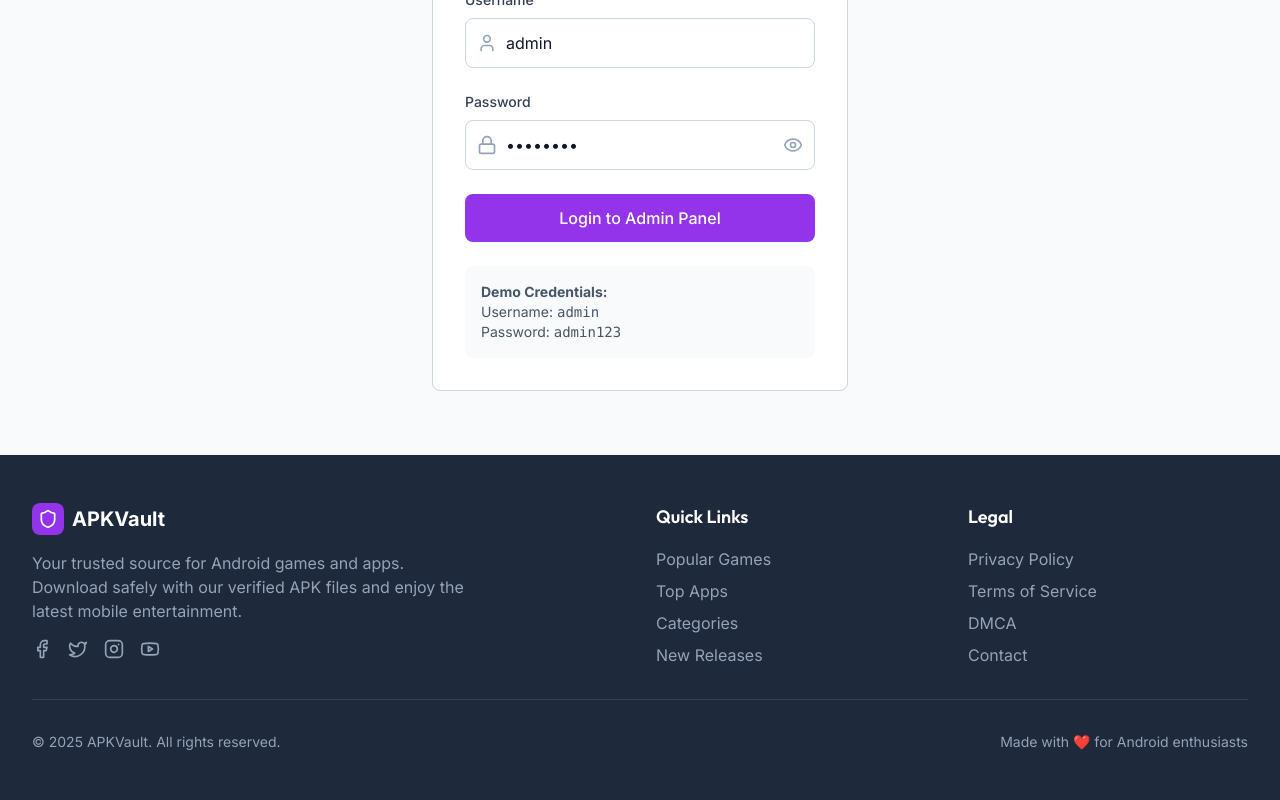
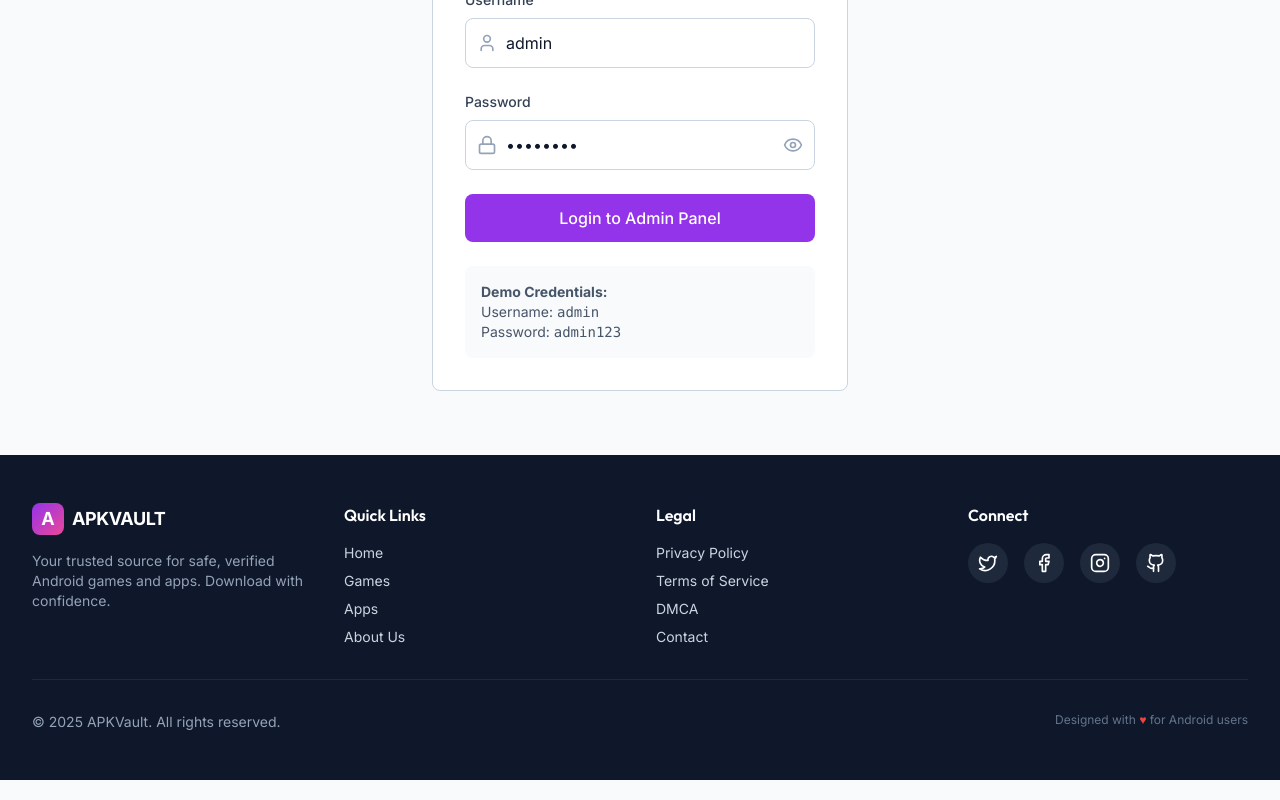
Before and after one commit to wuisem051/apps, a React (Vite) app: page /dev in a window 1280 px wide. Shown: the part 348-1148 px from the top of the page. Built offline with nearby package versions, Linux system fonts and the light colour scheme; what @radix-ui/themes would draw is missing.

Commit message:
fix: Admin.tsx error and add Netlify redirects

```diff
--- a/App.tsx
+++ b/App.tsx
@@ -13,8 +13,11 @@ import Admin from './src/pages/Admin';
 import GameDetail from './src/pages/GameDetail';
 import NotFound from './src/pages/NotFound';
 
+import { SiteProvider } from './src/context/SiteContext';
+
 const App: React.FC = () => {
   return (
+    <SiteProvider>
       <Theme appearance="inherit" radius="large" scaling="100%">
         <Router>
           <main className="min-h-screen font-inter">
@@ -37,6 +40,7 @@ const App: React.FC = () => {
           </main>
         </Router>
       </Theme>
+    </SiteProvider>
   );
 }
 
--- a/src/components/Footer.tsx
+++ b/src/components/Footer.tsx
@@ -1,90 +1,77 @@
 import React from 'react';
 import { Link } from 'react-router-dom';
-import { Shield, Facebook, Twitter, Instagram, Youtube } from 'lucide-react';
+import { Github, Twitter, Facebook, Instagram } from 'lucide-react';
+import { useSiteSettings } from '../context/SiteContext';
 
-const Footer = () => {
-  const currentYear = 2025;
-
-  const socialLinks = [
-    { name: 'Facebook', icon: Facebook, href: '#' },
-    { name: 'Twitter', icon: Twitter, href: '#' },
-    { name: 'Instagram', icon: Instagram, href: '#' },
-    { name: 'YouTube', icon: Youtube, href: '#' }
-  ];
-
-  const legalLinks = [
-    { name: 'Privacy Policy', href: '/privacy' },
-    { name: 'Terms of Service', href: '/terms' },
-    { name: 'DMCA', href: '/dmca' },
-    { name: 'Contact', href: '/contact' }
-  ];
+export default function Footer() {
+  const { footerText } = useSiteSettings();
 
   return (
-    <footer className="bg-slate-800 text-white">
-      <div className="max-w-7xl mx-auto px-4 sm:px-6 lg:px-8 py-12">
-        <div className="grid grid-cols-1 md:grid-cols-4 gap-8">
-          <div className="col-span-1 md:col-span-2">
-            <div className="flex items-center space-x-2 mb-4">
-              <div className="w-8 h-8 bg-purple-600 rounded-lg flex items-center justify-center">
-                <Shield className="w-5 h-5 text-white" />
+    <footer className="bg-slate-900 text-slate-300 py-12">
+      <div className="max-w-7xl mx-auto px-4 sm:px-6 lg:px-8">
+        <div className="grid grid-cols-1 md:grid-cols-4 gap-8 mb-8">
+          <div>
+            <div className="flex items-center gap-2 mb-4">
+              <div className="w-8 h-8 bg-gradient-to-br from-purple-600 to-pink-500 rounded-lg flex items-center justify-center">
+                <span className="text-white font-bold text-lg">A</span>
               </div>
-              <span className="text-xl font-bold">APKVault</span>
+              <span className="text-lg font-bold text-white uppercase tracking-tight">APKVault</span>
             </div>
-            <p className="text-slate-400 mb-4 max-w-md">
-              Your trusted source for Android games and apps. Download safely with our verified APK files and enjoy the latest mobile entertainment.
+            <p className="text-slate-400 text-sm">
+              Your trusted source for safe, verified Android games and apps. Download with confidence.
             </p>
-            <div className="flex space-x-4">
-              {socialLinks.map((social) => {
-                const Icon = social.icon;
-                return (
-                  <a
-                    key={social.name}
-                    href={social.href}
-                    className="text-slate-400 hover:text-purple-400 transition-colors"
-                    aria-label={social.name}
-                  >
-                    <Icon className="w-5 h-5" />
-                  </a>
-                );
-              })}
-            </div>
           </div>
 
           <div>
-            <h3 className="text-lg font-semibold mb-4">Quick Links</h3>
-            <ul className="space-y-2">
-              <li><Link to="/games" className="text-slate-400 hover:text-purple-400 transition-colors">Popular Games</Link></li>
-              <li><Link to="/apps" className="text-slate-400 hover:text-purple-400 transition-colors">Top Apps</Link></li>
-              <li><Link to="/categories" className="text-slate-400 hover:text-purple-400 transition-colors">Categories</Link></li>
-              <li><Link to="/new-releases" className="text-slate-400 hover:text-purple-400 transition-colors">New Releases</Link></li>
+            <h3 className="text-white font-semibold mb-4">Quick Links</h3>
+            <ul className="space-y-2 text-sm">
+              <li><Link to="/" className="hover:text-purple-400 transition-colors">Home</Link></li>
+              <li><Link to="/games" className="hover:text-purple-400 transition-colors">Games</Link></li>
+              <li><Link to="/apps" className="hover:text-purple-400 transition-colors">Apps</Link></li>
+              <li><Link to="/about" className="hover:text-purple-400 transition-colors">About Us</Link></li>
             </ul>
           </div>
 
           <div>
-            <h3 className="text-lg font-semibold mb-4">Legal</h3>
-            <ul className="space-y-2">
-              {legalLinks.map((link) => (
-                <li key={link.name}>
-                  <Link to={link.href} className="text-slate-400 hover:text-purple-400 transition-colors">
-                    {link.name}
-                  </Link>
-                </li>
-              ))}
+            <h3 className="text-white font-semibold mb-4">Legal</h3>
+            <ul className="space-y-2 text-sm">
+              <li><Link to="/privacy" className="hover:text-purple-400 transition-colors">Privacy Policy</Link></li>
+              <li><Link to="/terms" className="hover:text-purple-400 transition-colors">Terms of Service</Link></li>
+              <li><Link to="/dmca" className="hover:text-purple-400 transition-colors">DMCA</Link></li>
+              <li><Link to="/contact" className="hover:text-purple-400 transition-colors">Contact</Link></li>
             </ul>
+          </div>
+
+          <div>
+            <h3 className="text-white font-semibold mb-4">Connect</h3>
+            <div className="flex gap-4">
+              <a href="#" className="w-10 h-10 bg-slate-800 rounded-full flex items-center justify-center hover:bg-purple-600 transition-colors text-white">
+                <Twitter className="w-5 h-5" />
+              </a>
+              <a href="#" className="w-10 h-10 bg-slate-800 rounded-full flex items-center justify-center hover:bg-purple-600 transition-colors text-white">
+                <Facebook className="w-5 h-5" />
+              </a>
+              <a href="#" className="w-10 h-10 bg-slate-800 rounded-full flex items-center justify-center hover:bg-purple-600 transition-colors text-white">
+                <Instagram className="w-5 h-5" />
+              </a>
+              <a href="#" className="w-10 h-10 bg-slate-800 rounded-full flex items-center justify-center hover:bg-purple-600 transition-colors text-white">
+                <Github className="w-5 h-5" />
+              </a>
+            </div>
           </div>
         </div>
 
-        <div className="border-t border-slate-700 mt-8 pt-8 flex flex-col sm:flex-row justify-between items-center">
+        <div className="border-t border-slate-800 pt-8 text-center sm:flex sm:justify-between sm:text-left">
           <p className="text-slate-400 text-sm">
-            © {currentYear} APKVault. All rights reserved.
+            {footerText}
           </p>
-          <p className="text-slate-400 text-sm mt-2 sm:mt-0">
-            Made with ❤️ for Android enthusiasts
-          </p>
+          <div className="mt-4 sm:mt-0">
+            <p className="text-slate-500 text-xs">
+              Designed with <span className="text-red-500">♥</span> for Android users
+            </p>
+          </div>
         </div>
       </div>
     </footer>
   );
-};
-
-export default Footer;
+}
--- a/src/components/Header.tsx
+++ b/src/components/Header.tsx
@@ -1,9 +1,10 @@
 import React, { useState, useEffect, useRef } from 'react';
 import { Link, useLocation, useNavigate } from 'react-router-dom';
-import { Menu, X, Search, Shield, ChevronRight } from 'lucide-react';
+import { Search, Menu, X, Shield, ChevronRight } from 'lucide-react';
 import { ALL_GAMES } from '../data/mockData';
+import { useSiteSettings } from '../context/SiteContext';
 
-const Header = () => {
+export default function Header() {
   const [isMenuOpen, setIsMenuOpen] = useState(false);
   const [searchQuery, setSearchQuery] = useState('');
   const [searchResults, setSearchResults] = useState<any[]>([]);
@@ -11,6 +12,7 @@ const Header = () => {
   const searchRef = useRef<HTMLDivElement>(null);
   const location = useLocation();
   const navigate = useNavigate();
+  const { siteName } = useSiteSettings();
 
   const navigation = [
     { name: 'Home', href: '/' },
@@ -57,11 +59,11 @@ const Header = () => {
       <div className="max-w-7xl mx-auto px-4 sm:px-6 lg:px-8">
         <div className="flex justify-between items-center h-16">
           <div className="flex items-center">
-            <Link to="/" className="flex items-center space-x-2">
-              <div className="w-8 h-8 bg-purple-600 rounded-lg flex items-center justify-center">
-                <Shield className="w-5 h-5 text-white" />
+            <Link to="/" className="flex items-center gap-2">
+              <div className="w-10 h-10 bg-gradient-to-br from-purple-600 to-pink-500 rounded-xl flex items-center justify-center shadow-lg transform hover:scale-105 transition-transform duration-200">
+                <span className="text-white font-bold text-xl">A</span>
               </div>
-              <span className="text-xl font-bold text-slate-800 uppercase tracking-tight">APKVault</span>
+              <span className="text-xl font-bold text-slate-800 uppercase tracking-tight">{siteName}</span>
             </Link>
           </div>
 
@@ -71,8 +73,8 @@ const Header = () => {
                 key={item.name}
                 to={item.href}
                 className={`px-3 py-2 rounded-md text-sm font-medium transition-all duration-200 ${isActive(item.href)
-                    ? 'text-purple-600 bg-purple-50 translate-y-[-1px]'
-                    : 'text-slate-600 hover:text-purple-600 hover:bg-slate-50'
+                  ? 'text-purple-600 bg-purple-50 translate-y-[-1px]'
+                  : 'text-slate-600 hover:text-purple-600 hover:bg-slate-50'
                   }`}
               >
                 {item.name}
@@ -134,8 +136,8 @@ const Header = () => {
                   key={item.name}
                   to={item.href}
                   className={`block px-3 py-2 rounded-md text-base font-medium transition-colors ${isActive(item.href)
-                      ? 'text-purple-600 bg-purple-50'
-                      : 'text-slate-600 hover:text-purple-600 hover:bg-slate-50'
+                    ? 'text-purple-600 bg-purple-50'
+                    : 'text-slate-600 hover:text-purple-600 hover:bg-slate-50'
                     }`}
                   onClick={() => setIsMenuOpen(false)}
                 >
@@ -175,5 +177,3 @@ const Header = () => {
     </header>
   );
 };
-
-export default Header;
--- /dev/null
+++ b/src/context/SiteContext.tsx
@@ -0,0 +1,54 @@
+import React, { createContext, useContext, useState, useEffect } from 'react';
+
+type SiteSettings = {
+    siteName: string;
+    footerText: string;
+};
+
+type SiteContextType = SiteSettings & {
+    updateSettings: (settings: Partial<SiteSettings>) => void;
+};
+
+const DEFAULT_SETTINGS: SiteSettings = {
+    siteName: 'APKVault',
+    footerText: '© 2025 APKVault. All rights reserved.',
+};
+
+const SiteContext = createContext<SiteContextType | undefined>(undefined);
+
+export const SiteProvider: React.FC<{ children: React.ReactNode }> = ({ children }) => {
+    const [settings, setSettings] = useState<SiteSettings>(DEFAULT_SETTINGS);
+
+    useEffect(() => {
+        try {
+            const saved = localStorage.getItem('site_settings_v1');
+            if (saved) {
+                setSettings({ ...DEFAULT_SETTINGS, ...JSON.parse(saved) });
+            }
+        } catch (err) {
+            console.error('Failed to load site settings', err);
+        }
+    }, []);
+
+    const updateSettings = (newSettings: Partial<SiteSettings>) => {
+        setSettings(prev => {
+            const next = { ...prev, ...newSettings };
+            localStorage.setItem('site_settings_v1', JSON.stringify(next));
+            return next;
+        });
+    };
+
+    return (
+        <SiteContext.Provider value={{ ...settings, updateSettings }}>
+            {children}
+        </SiteContext.Provider>
+    );
+};
+
+export const useSiteSettings = () => {
+    const context = useContext(SiteContext);
+    if (!context) {
+        throw new Error('useSiteSettings must be used within a SiteProvider');
+    }
+    return context;
+};
```
Also changed, not shown: src/pages/Admin.tsx (+108 -23 lines), 8 other files (tests, documents, lock files or other folders). Lines whose indentation alone changed are shown as unchanged.
